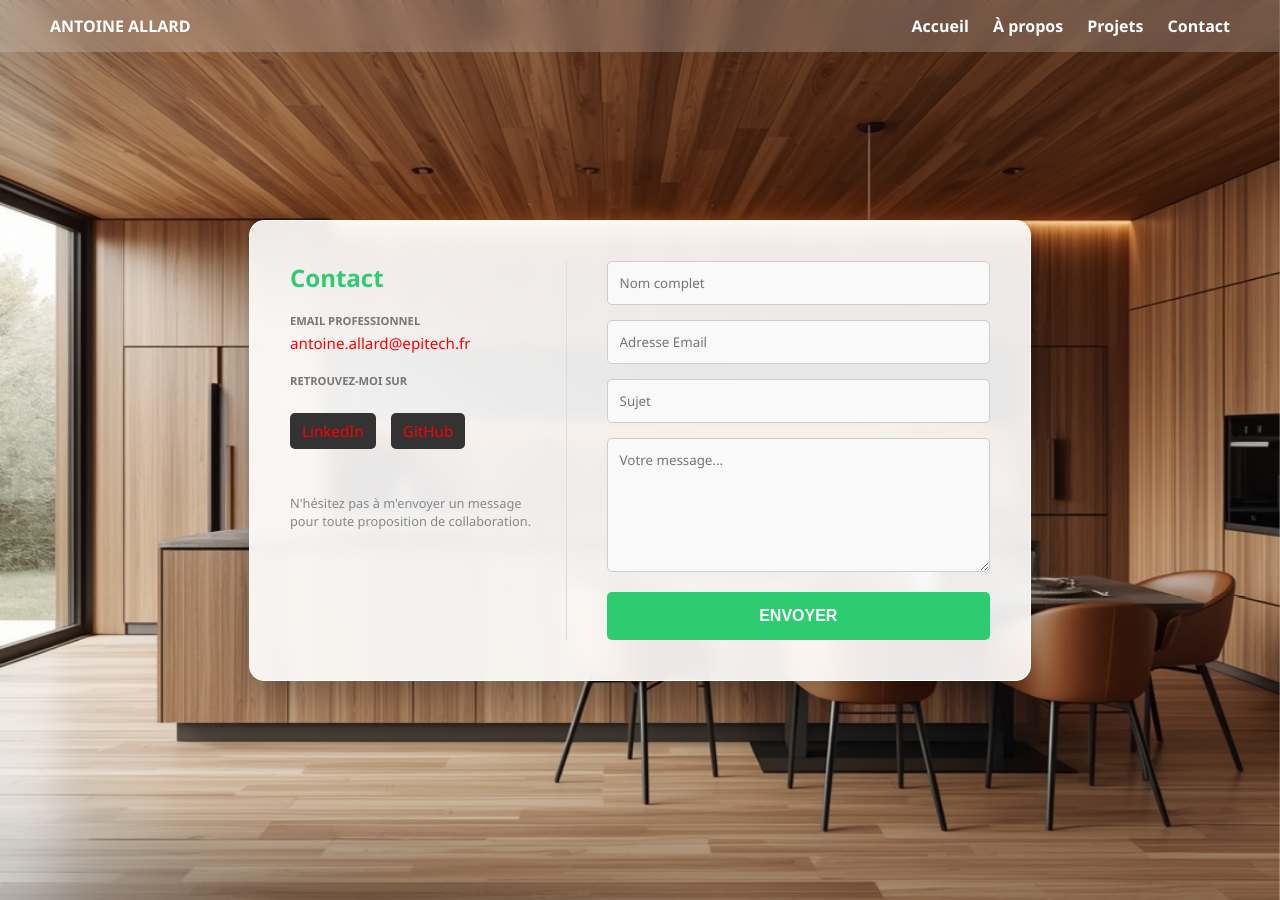
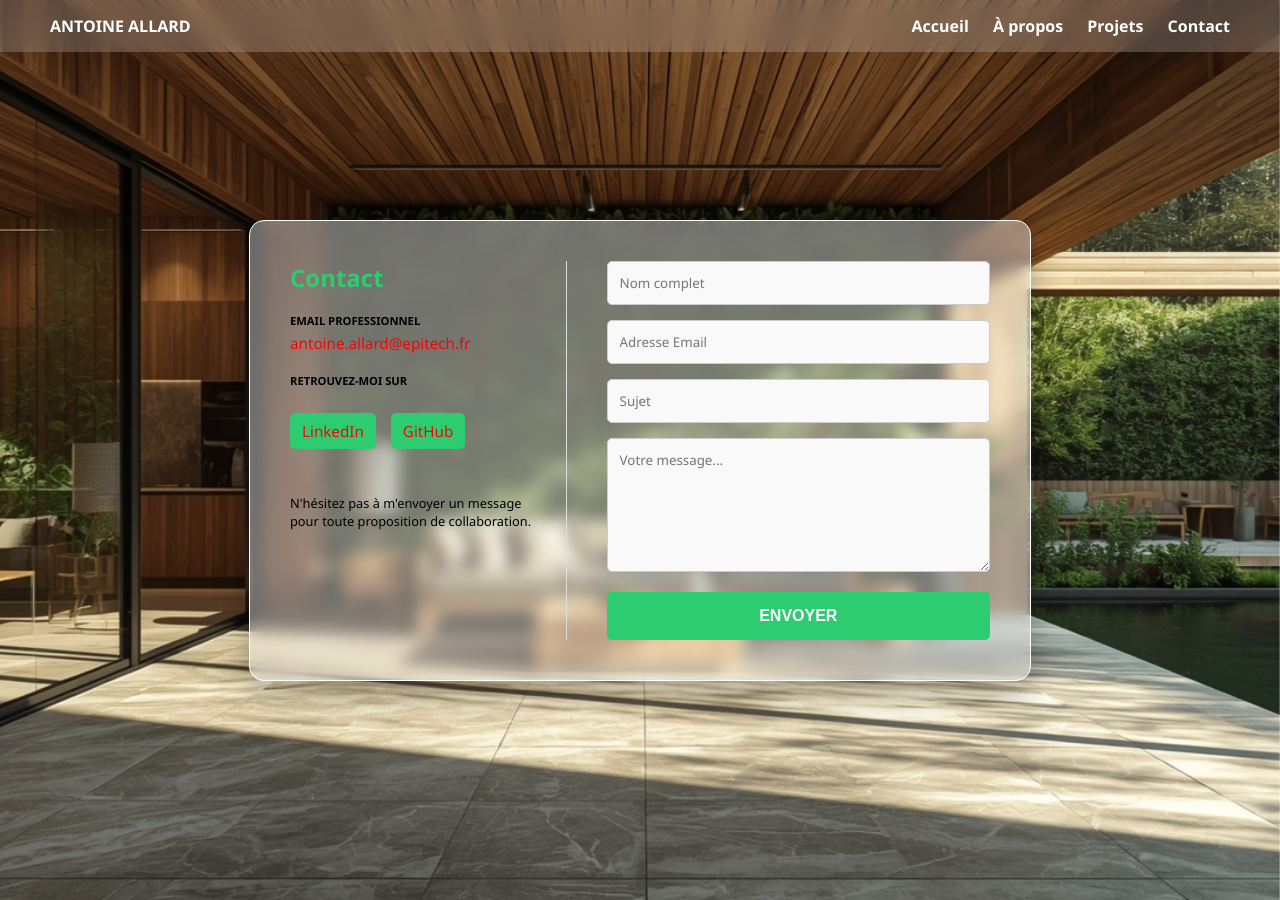
Before and after one commit to AntoineAll/Portfolio, a Jekyll site: the page built from myPortfolio/contact.markdown, in a window 1280 px wide. Built offline with Jekyll 4.4.1, drawn with Linux system fonts in a browser that asks for light colours.

Commit message:
Modification du background de Contact + Modification du style du formulaire

```diff
--- a/myPortfolio/_layouts/contact.html
+++ b/myPortfolio/_layouts/contact.html
@@ -6,7 +6,7 @@
     <style>
         body, html { margin: 0; padding: 0; height: 100%; font-family: 'Segoe UI', Tahoma, sans-serif; overflow: hidden; }
 
-        .kitchen-bg {
+        .veranda-bg {
             background: url('{{ page.background_image | relative_url }}') no-repeat center center fixed;
             background-size: cover;
             height: 100vh;
@@ -29,7 +29,7 @@
 
         /* Conteneur Formulaire + Infos */
         .contact-card {
-            background: rgba(255, 255, 255, 0.9);
+            background: rgba(255, 255, 255, 0.4);
             padding: 40px;
             border-radius: 15px;
             width: 700px;
@@ -44,7 +44,7 @@
         .contact-info { width: 40%; border-right: 1px solid #ddd; padding-right: 20px; }
         .contact-info h2 { color: #2ecc71; margin-top: 0; font-size: 1.5rem; }
         .info-item { margin-bottom: 20px; }
-        .info-item label { display: block; font-size: 0.7rem; font-weight: bold; color: #777; text-transform: uppercase; }
+        .info-item label { display: block; font-size: 0.7rem; font-weight: bold; color: #000000; text-transform: uppercase; }
         .info-item a, .info-item p { color: #ff0000; text-decoration: none; font-size: 0.95rem; margin: 5px 0; word-break: break-all; }
         .info-item a:hover { color: #2ecc71; text-decoration: underline; }
 
@@ -65,7 +65,7 @@
 
         .social-icons { margin-top: 20px; display: flex; gap: 15px; }
         .social-btn {
-            background: #333; color: white; padding: 8px 12px;
+            background: #2ecc71; color: white; padding: 8px 12px;
             border-radius: 5px; text-decoration: none; font-size: 0.8rem;
         }
         .social-btn:hover { background: #000; }
@@ -83,7 +83,7 @@
         </div>
     </nav>
 
-    <div class="kitchen-bg">
+    <div class="veranda-bg">
         <div class="contact-card">
 
             <div class="contact-info">
@@ -100,7 +100,7 @@
                         <a href="{{ page.github_url }}" target="_blank" class="social-btn">GitHub</a>
                     </div>
                 </div>
-                <p style="font-size: 0.8rem; color: #888; margin-top: 40px;">
+                <p style="font-size: 0.8rem; color: #000000; margin-top: 40px;">
                     N'hésitez pas à m'envoyer un message pour toute proposition de collaboration.
                 </p>
             </div>
--- a/myPortfolio/contact.markdown
+++ b/myPortfolio/contact.markdown
@@ -1,7 +1,7 @@
 ---
 layout: contact
 title: "Contactez-moi"
-background_image: "/assets/images/cuisine_back.jpg"
+background_image: "/assets/images/veranda_back.jpg"
 email: "antoine.allard@epitech.fr"
 linkedin_url: "https://www.linkedin.com/in/antoine-a-allard-a74834241/"
 github_url: "https://github.com/AntoineAll"
```
Also changed, not shown: myPortfolio/assets/images/plantravail_back.jpg (deleted), myPortfolio/assets/images/veranda_back.jpg (added).
